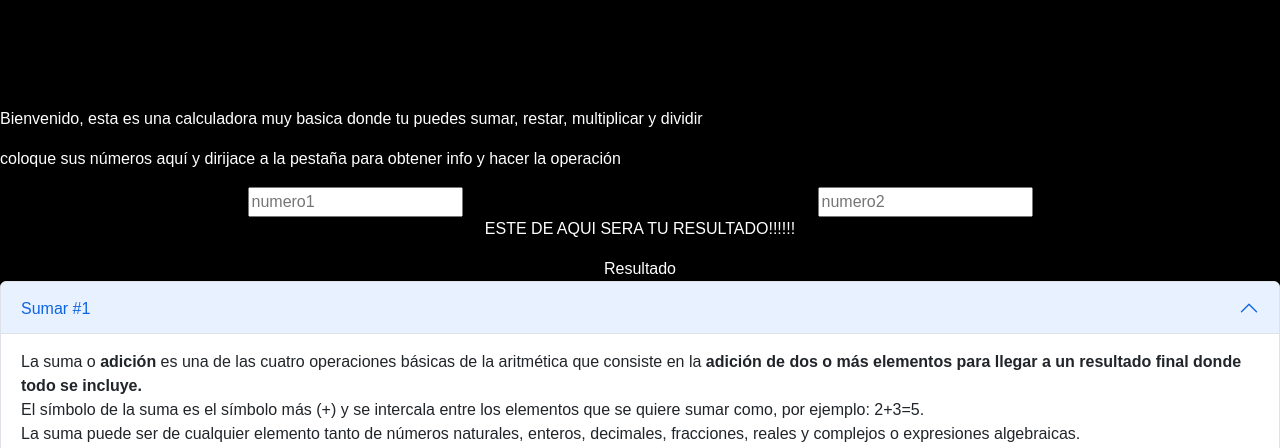
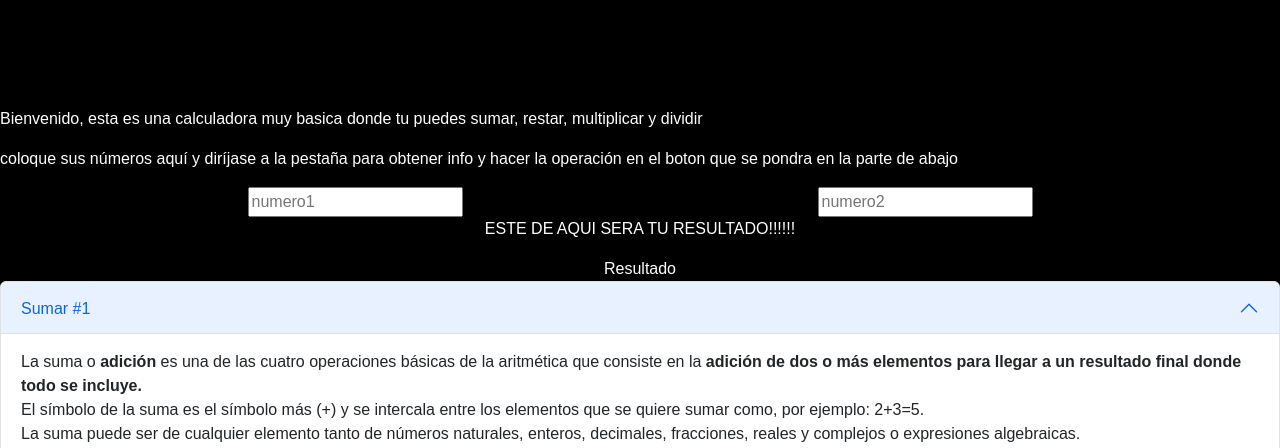
Before and after one commit to bNajeraEspinosa/Calculadora, a plain HTML site: page index.html in a window 1280 px wide. Shown: the part 352-800 px from the top of the page. Drawn offline with Linux system fonts and the light colour scheme; files whose address does not match are found by name.

Commit message:
falta de ortografía/adicion de instrucciónes

```diff
--- a/index.html
+++ b/index.html
@@ -32,7 +32,7 @@ https://getbootstrap.com/docs/5.2/components/accordion/
     <!-- header -->
     <h1>Calculadora</h1>
     <p >Bienvenido, esta es una calculadora muy basica donde tu puedes sumar, restar, multiplicar y dividir</p>
-    <p>coloque sus números aquí y dirijace a la pestaña para obtener info y hacer la operación</p>
+    <p>coloque sus números aquí y diríjase a la pestaña para obtener info y hacer la operación en el boton que se pondra en la parte de abajo</p>
 
     <div class= "container text-center">
       <div class="row">
```
